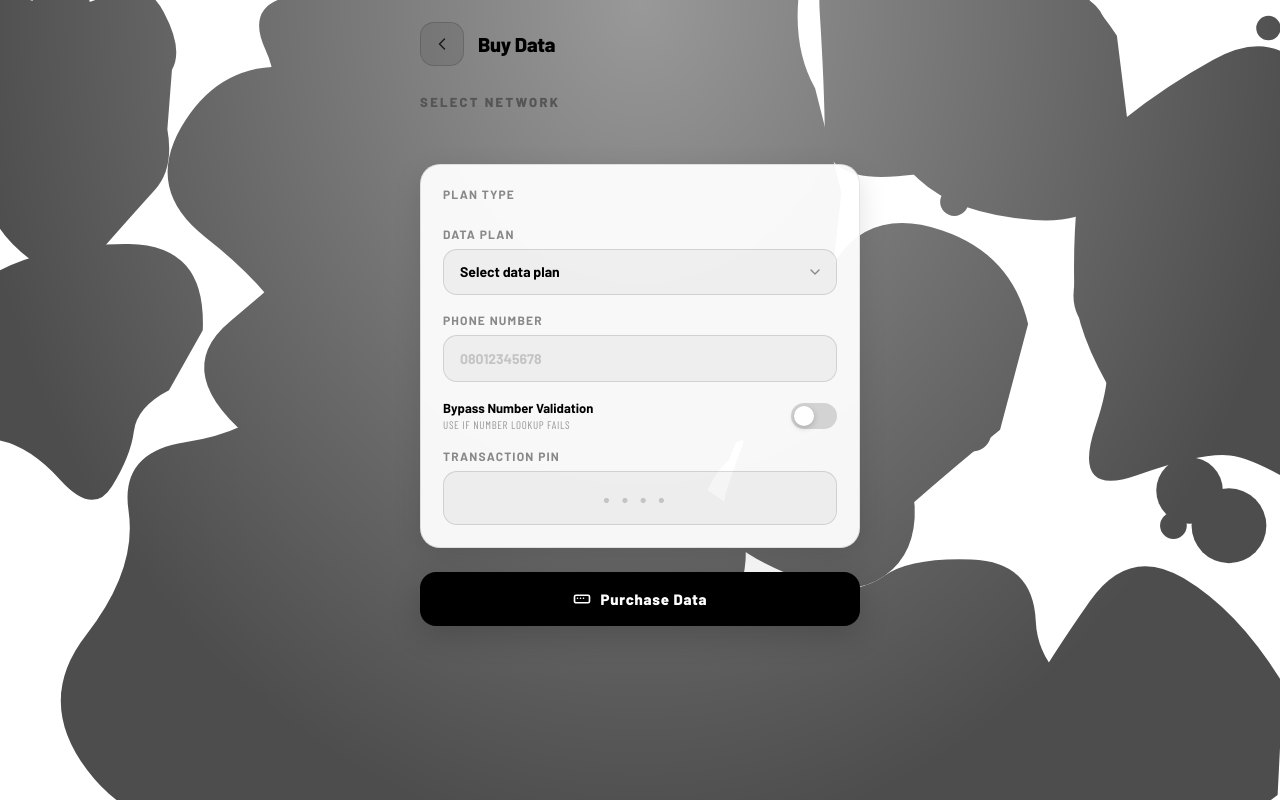
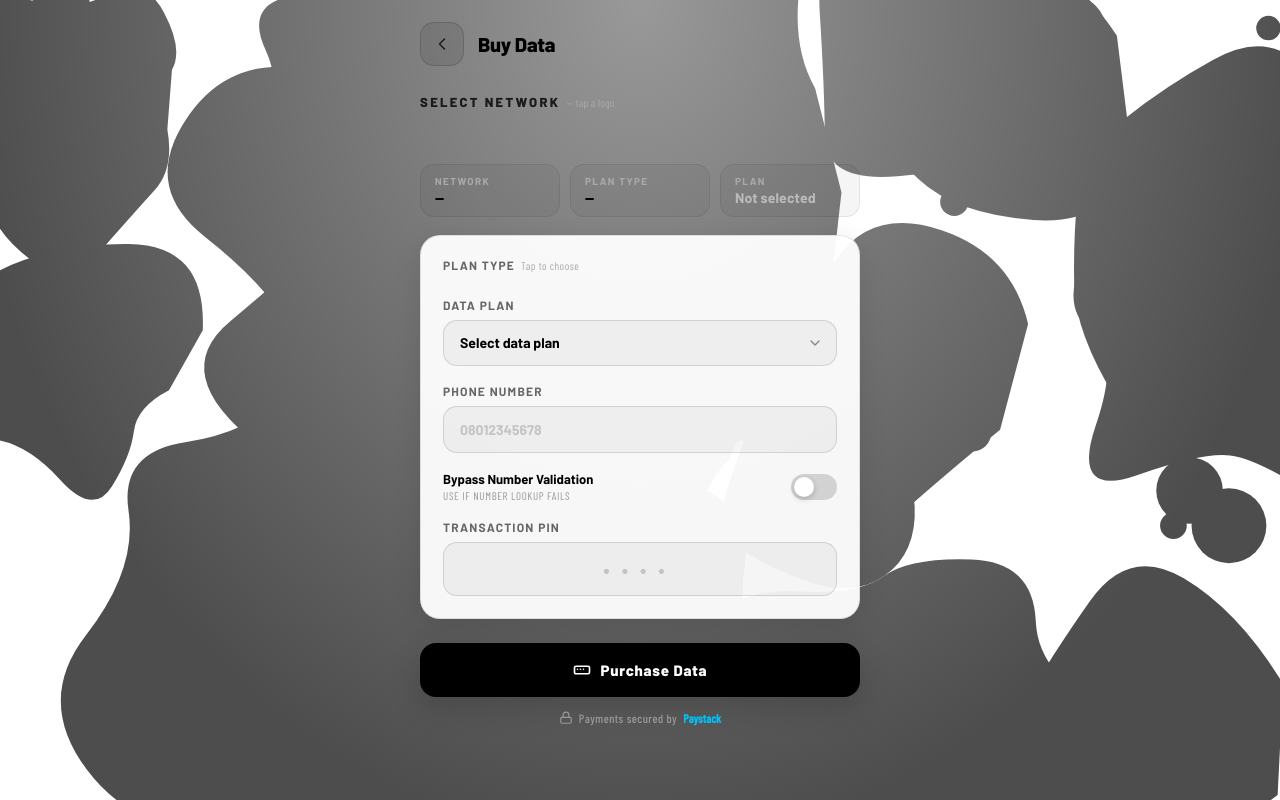
Before and after one commit to Prosperricch/vtmoo_bot, a Flask app: template templates/data.html in a window 1280 px wide. Run offline with Flask 3, Linux system fonts and the light colour scheme; the template is opened without the code that fills it, so the values that code supplies are empty.

Commit message:
Update data.html

```diff
--- a/templates/data.html
+++ b/templates/data.html
@@ -121,7 +121,7 @@
       font-size: 13px;
       letter-spacing: 0.18em;
       text-transform: uppercase;
-      color: #555555;
+      color: #1a1a1a;
       margin: 0 0 14px;
       opacity: 0;
       animation: fadeUp 0.6s ease 0.12s forwards;
@@ -205,7 +205,7 @@
       font-size: 11px;
       letter-spacing: 0.08em;
       text-transform: uppercase;
-      color: #888888;
+      color: #666666;
       transition: color 0.3s ease;
     }
     .network-card.active .network-name {
@@ -231,6 +231,47 @@
       width: 18px;
       border-radius: 4px;
     }
+    /* ── SELECTION SUMMARY ── */
+    .selection-summary {
+      display: flex;
+      gap: 10px;
+      margin-bottom: 18px;
+      opacity: 0;
+      animation: fadeUp 0.6s ease 0.24s forwards;
+    }
+    .summary-chip {
+      flex: 1;
+      min-width: 0;
+      border-radius: 14px;
+      padding: 10px 14px;
+      background: rgba(0, 0, 0, 0.04);
+      border: 1px solid rgba(0, 0, 0, 0.08);
+      display: flex;
+      flex-direction: column;
+      gap: 2px;
+    }
+    .summary-chip-label {
+      font-family: 'Barlow', sans-serif;
+      font-weight: 700;
+      font-size: 10px;
+      letter-spacing: 0.14em;
+      text-transform: uppercase;
+      color: #aaaaaa;
+    }
+    .summary-chip-value {
+      font-family: 'Barlow', sans-serif;
+      font-weight: 800;
+      font-size: 14px;
+      letter-spacing: 0.01em;
+      color: #000000;
+      white-space: nowrap;
+      overflow: hidden;
+      text-overflow: ellipsis;
+    }
+    .summary-chip-value.placeholder {
+      color: #bbbbbb;
+      font-weight: 600;
+    }
     /* ── FORM CARD ── */
     .form-card {
       border-radius: 20px;
@@ -251,9 +292,18 @@
       font-size: 12px;
       letter-spacing: 0.1em;
       text-transform: uppercase;
-      color: #888888;
+      color: #666666;
       margin-bottom: 8px;
       display: block;
+    }
+    .field-hint {
+      font-family: 'Barlow Condensed', sans-serif;
+      font-weight: 400;
+      font-size: 11px;
+      letter-spacing: 0.04em;
+      color: #aaaaaa;
+      text-transform: none;
+      margin-left: 6px;
     }
     /* ── PLAN TYPE TABS ── */
     .plan-tabs {
@@ -472,6 +522,32 @@
       height: 18px;
       stroke: #ffffff;
     }
+    /* ── SECURE PAYMENT BADGE ── */
+    .secure-badge {
+      display: flex;
+      align-items: center;
+      justify-content: center;
+      gap: 6px;
+      margin-top: 14px;
+      font-family: 'Barlow Condensed', sans-serif;
+      font-weight: 500;
+      font-size: 12px;
+      letter-spacing: 0.04em;
+      color: #999999;
+      opacity: 0;
+      animation: fadeUp 0.6s ease 0.42s forwards;
+    }
+    .secure-badge svg {
+      width: 14px;
+      height: 14px;
+      stroke: #999999;
+      flex-shrink: 0;
+    }
+    .secure-badge strong {
+      font-weight: 800;
+      color: #00C3F9;
+      letter-spacing: 0;
+    }
     /* ── LOADING SPINNER ── */
     .spinner {
       display: none;
@@ -660,7 +736,7 @@
       <div class="topbar-title">Buy Data</div>
     </div>
     <!-- SELECT NETWORK -->
-    <div class="section-head">Select Network</div>
+    <div class="section-head">Select Network<span class="field-hint" style="text-transform:none; letter-spacing:0.02em;">— tap a logo</span></div>
     <div class="carousel-wrap">
       <div class="carousel" id="networkCarousel">
         {% for network in networks %}
@@ -675,11 +751,26 @@
       </div>
     </div>
     <div class="carousel-dots" id="carouselDots"></div>
+    <!-- SELECTION SUMMARY -->
+    <div class="selection-summary">
+      <div class="summary-chip">
+        <span class="summary-chip-label">Network</span>
+        <span class="summary-chip-value" id="summaryNetwork">—</span>
+      </div>
+      <div class="summary-chip">
+        <span class="summary-chip-label">Plan Type</span>
+        <span class="summary-chip-value" id="summaryPlanType">—</span>
+      </div>
+      <div class="summary-chip">
+        <span class="summary-chip-label">Plan</span>
+        <span class="summary-chip-value placeholder" id="summaryPlan">Not selected</span>
+      </div>
+    </div>
     <!-- FORM -->
     <div class="form-card">
       <!-- PLAN TYPE -->
       <div>
-        <span class="field-label">Plan Type</span>
+        <span class="field-label">Plan Type<span class="field-hint">Tap to choose</span></span>
         <div class="plan-tabs" id="planTabs">
           {% for plan in plan_types %}
           <div class="plan-tab{% if loop.first %} selected{% endif %}" data-plan="{{ plan.value }}">{{ plan.label }}</div>
@@ -729,6 +820,13 @@
       <span class="btn-text">Purchase Data</span>
       <div class="spinner"></div>
     </button>
+    <div class="secure-badge">
+      <svg viewBox="0 0 24 24" fill="none" stroke-width="2" stroke-linecap="round" stroke-linejoin="round">
+        <rect x="3" y="11" width="18" height="10" rx="2" />
+        <path d="M7 11V7a5 5 0 0110 0v4" />
+      </svg>
+      Payments secured by <strong>Paystack</strong>
+    </div>
   </div>
 
   <!-- CONFIRMATION MODAL -->
@@ -852,6 +950,9 @@
       const modalCancel = document.getElementById('modalCancel');
       const modalConfirm = document.getElementById('modalConfirm');
       const toast = document.getElementById('toast');
+      const summaryNetwork = document.getElementById('summaryNetwork');
+      const summaryPlanType = document.getElementById('summaryPlanType');
+      const summaryPlan = document.getElementById('summaryPlan');
 
       let currentNetwork = cards.length ? cards[0].dataset.network : '';
       let currentPlanType = planTabs.length ? planTabs[0].dataset.plan : '';
@@ -865,12 +966,27 @@
       });
       const dots = Array.from(dotsWrap.children);
 
+      function updateSummary() {
+        summaryNetwork.textContent = currentNetwork || '—';
+        const activeTab = planTabs.find(t => t.dataset.plan === currentPlanType);
+        summaryPlanType.textContent = activeTab ? activeTab.textContent : '—';
+
+        if (dataPlanSelect.value) {
+          summaryPlan.textContent = dataPlanSelect.options[dataPlanSelect.selectedIndex].textContent;
+          summaryPlan.classList.remove('placeholder');
+        } else {
+          summaryPlan.textContent = 'Not selected';
+          summaryPlan.classList.add('placeholder');
+        }
+      }
+
       function setActiveCard(index) {
         cards.forEach((c, i) => c.classList.toggle('active', i === index));
         dots.forEach((d, i) => d.classList.toggle('active', i === index));
         currentNetwork = cards[index].dataset.network;
         populateDataPlans();
         validateForm();
+        updateSummary();
       }
 
       function populateDataPlans() {
@@ -926,6 +1042,7 @@
           currentPlanType = tab.dataset.plan;
           populateDataPlans();
           validateForm();
+          updateSummary();
         });
       });
 
@@ -1003,6 +1120,7 @@
             pinInput.value = '';
             bypassToggle.checked = false;
             validateForm();
+            updateSummary();
           } else {
             showToast(result.message || 'Purchase failed. Please try again.', 'error');
           }
@@ -1016,7 +1134,10 @@
       }
 
       // Event listeners
-      dataPlanSelect.addEventListener('change', validateForm);
+      dataPlanSelect.addEventListener('change', () => {
+        validateForm();
+        updateSummary();
+      });
       phoneInput.addEventListener('input', () => {
         phoneInput.value = phoneInput.value.replace(/\D/g, '').slice(0, 11);
         validateForm();
@@ -1056,6 +1177,8 @@
           const first = cards[0];
           carousel.scrollLeft = first.offsetLeft - (carousel.clientWidth - first.offsetWidth) / 2;
         });
+      } else {
+        updateSummary();
       }
     })();
 
```
